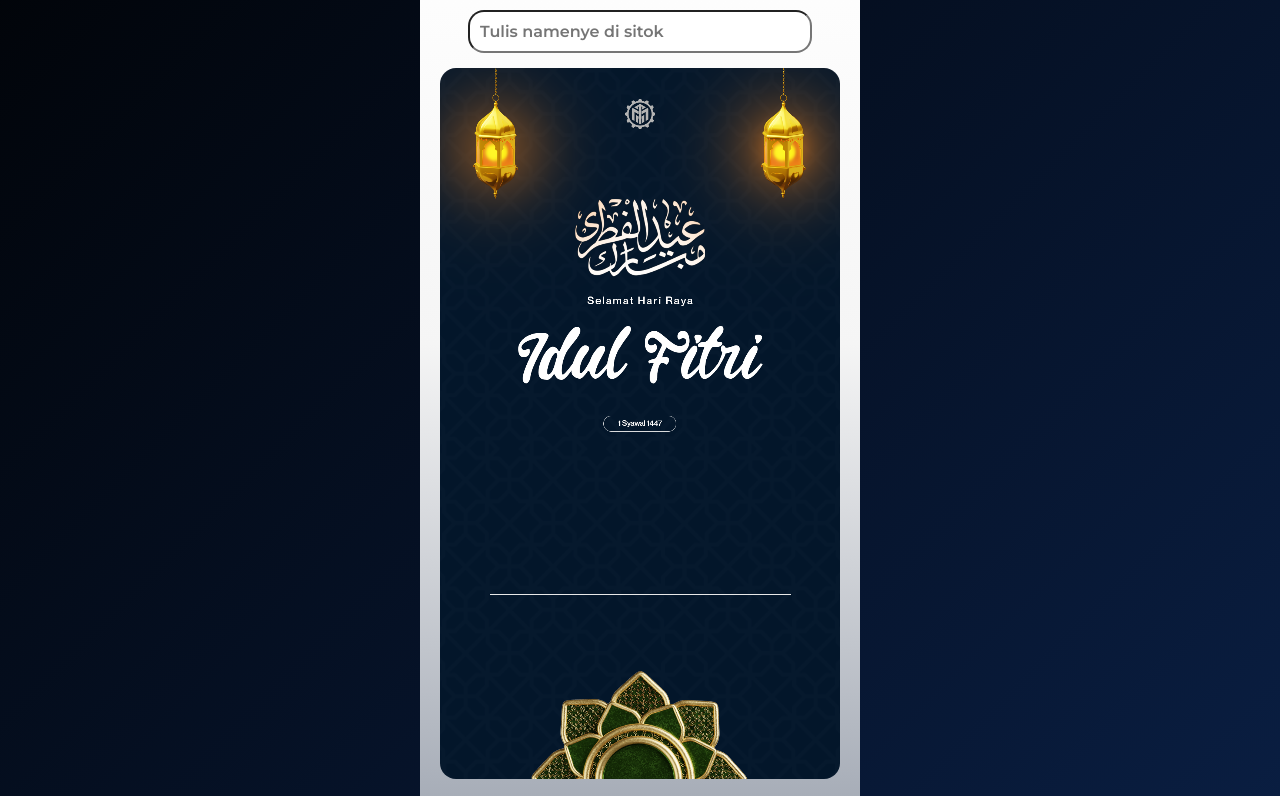
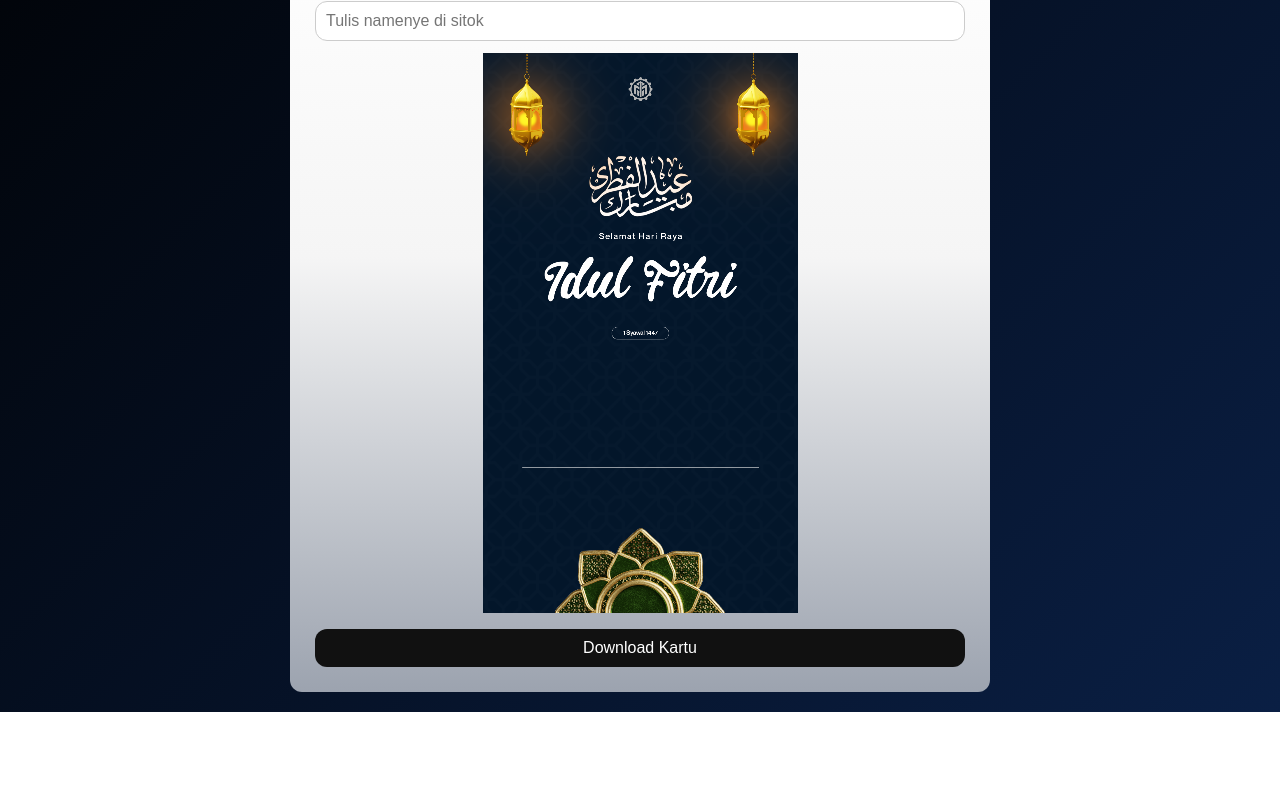
Before and after one commit to hsnuzhan26/tmmb25, a plain HTML site: page index.html in a window 1280 px wide. Shown: the part 363-1159 px from the top of the page. After the commit the page ends 1075 px from the top, so only its background shows below. Drawn offline with Linux system fonts and the light colour scheme.

Commit message:
Update stylekartu.css

```diff
--- a/stylekartu.css
+++ b/stylekartu.css
@@ -1,59 +1,116 @@
+/* RESET */
+* {
+  box-sizing: border-box;
+}
+
+html, body {
+  margin: 0;
+  padding: 0;
+}
+
+/* BACKGROUND */
 body {
-  background: linear-gradient(
-    135deg,
-    #000000,
-    #0a1f44
-    );
-
+  background: linear-gradient(135deg, #000000, #0a1f44);
   font-family: Arial, sans-serif;
 }
 
+/* HEADER */
+.page-header {
+  text-align: center;
+  margin: 20px 0;
+}
+
+.logo {
+  width: 180px;
+  height: auto;
+  opacity: 0.9;
+}
+
+/* CONTAINER */
 .container {
-  max-width: 400px;
-  margin: 40px auto;
+  width: 90%;
+  max-width: 500px;
+  margin: 20px auto;
   text-align: center;
+
   background: linear-gradient(
     to bottom,
     #ffffff 0%,
     #f5f5f5 45%,
     #9ca3af 100%
   );
-  padding: 20px;
-  border-radius: 8px;
+
+  padding: 15px;
+  border-radius: 12px;
   font-family: Montserrat;
 }
 
+/* INPUT */
 input {
-  width: 80%;
+  width: 100%;
   padding: 10px;
-  margin-bottom: 15px;
-  font-size: 16px;
-  font-family: Montserrat;
-  border-radius: 16px;
+  margin-bottom: 12px;
+  font-size: 14px;
+  border-radius: 12px;
+  border: 1px solid #ccc;
+}
+
+/* CANVAS (🔥 FIX UTAMA) */
+canvas {
+  width: 100%;
+  max-height: 60vh; /* biar ga kepanjangan di HP */
+  object-fit: contain;
+  border-radius: 12px;
+  margin-bottom: 12px;
+}
+
+/* BUTTON */
+button {
+  width: 100%;
+  padding: 10px;
+  font-size: 14px;
+  border-radius: 12px;
+  cursor: pointer;
+  border: none;
+  background: #111;
+  color: white;
+}
+
+/* 💻 LAPTOP MODE */
+@media (min-width: 768px) {
+  .container {
+    max-width: 700px;
+    padding: 25px;
   }
 
   canvas {
-  width: 100%;
-  margin-bottom: 15px;
-  border-radius: 16px;
+    max-height: 70vh;
   }
 
-button {
-  padding: 10px;
-  width: 100%;
-  font-size: 16px;
-  cursor: pointer;
-  font-family: Montserrat;
-  border-radius: 16px;
+  h2 {
+    font-size: 26px;
   }
 
-.page-header {
-  text-align: center;
-  margin: 20px 0;
+  input, button {
+    font-size: 16px;
   }
 
   .logo {
     width: 220px;
-  opacity: 0.9;
-  height : auto;
   }
+}
+
+/* 📱 HP KECIL */
+@media (max-width: 480px) {
+  .logo {
+    width: 140px;
+  }
+
+  h2 {
+    font-size: 18px;
+  }
+
+  canvas {
+    max-height: 55vh;
+  }
+}
```
Lines whose indentation alone changed are shown as unchanged.
